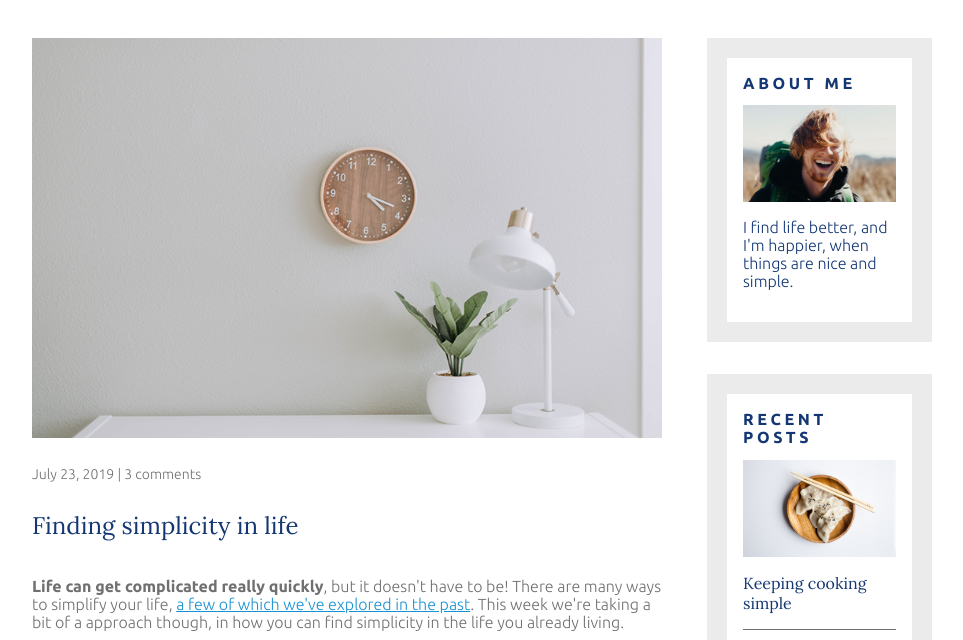
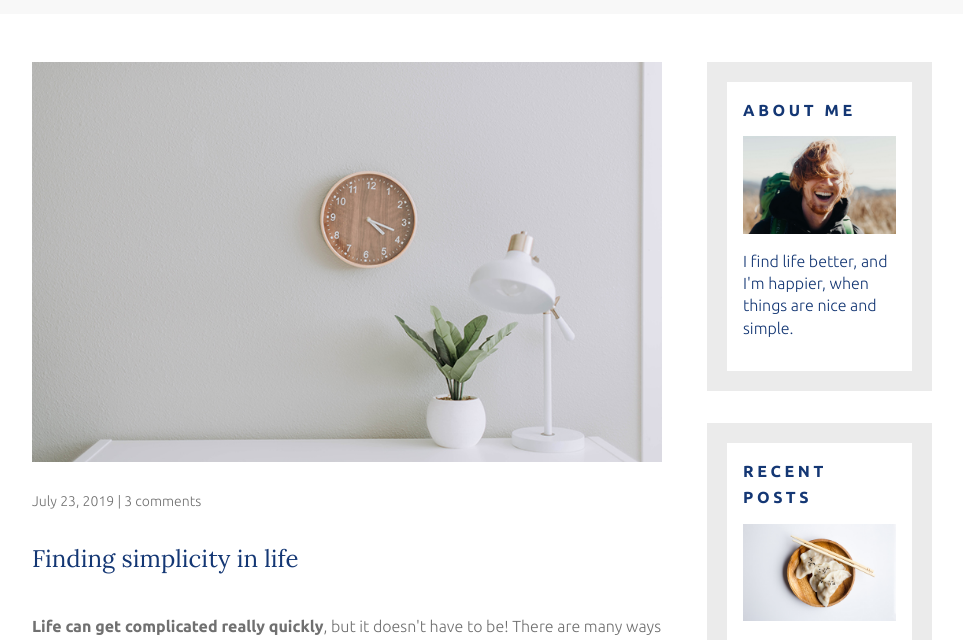
Before and after one commit to MattPahuta/Simple-Life-Blog, a plain HTML site: page index.html in a window 1280 px wide. Shown: the part 159-799 px from the top of the page, without its empty margins (158-1121 px from the left). Drawn offline with Linux system fonts and the light colour scheme.

Commit message:
update line-height styles

```diff
--- a/styles.css
+++ b/styles.css
@@ -16,6 +16,7 @@
   font-family:'Ubuntu', sans-serif;
   font-size: 1rem;
   font-weight: 300;
+  line-height: 1.6; /* A good standard line-height unit for most cases - Set to body, not for headings */
   color: #707070;
 }
 
@@ -299,6 +300,7 @@
 
 .widget-body {
   color: #143774;
+  line-height: 1.4;
 }
 
 .widget-image {
```
